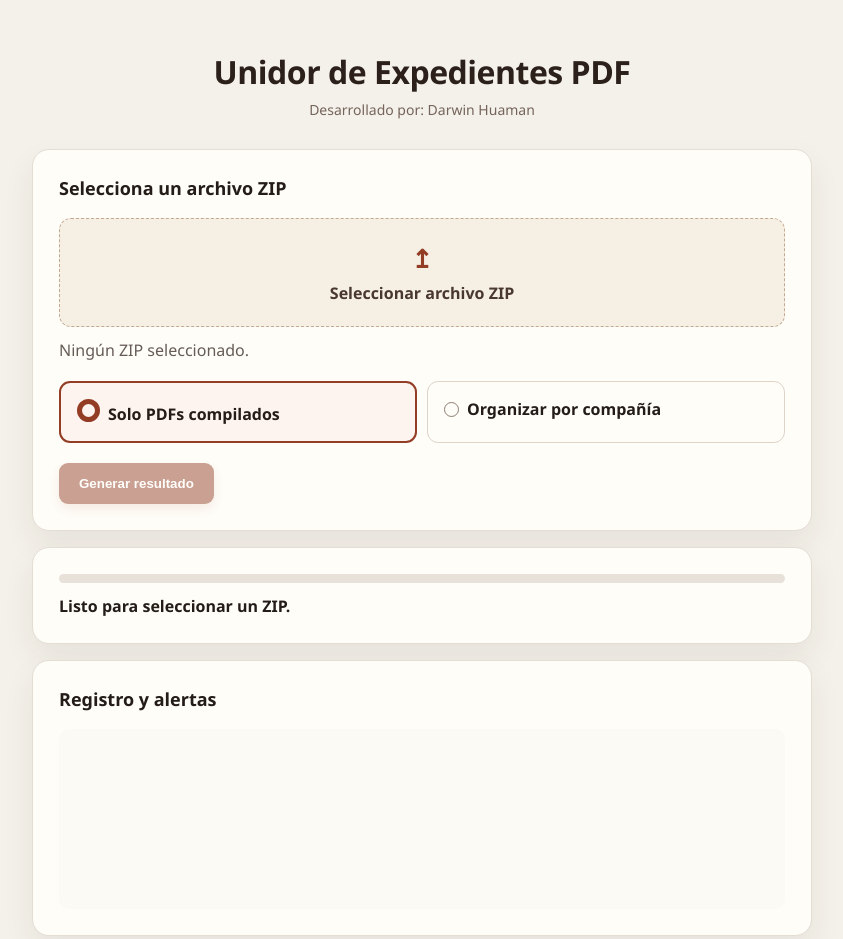
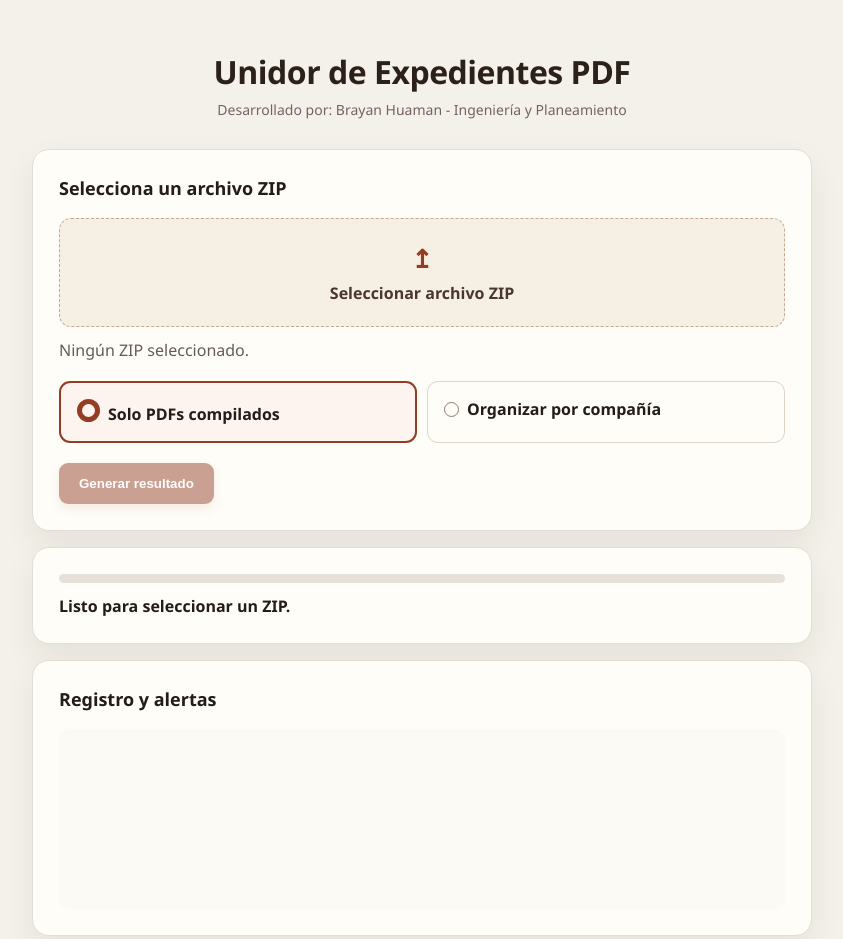
Before and after one commit to Darwinhmn/unidor-expedientes-pdf, a plain HTML site: page index.html in a window 1280 px wide. Shown: the whole page, without its empty margins (218-1061 px from the left). Drawn offline with nearby package versions, Linux system fonts and the light colour scheme.

Commit message:
Update developer name in header section

```diff
--- a/index.html
+++ b/index.html
@@ -8,7 +8,7 @@
 </head>
 <body>
   <main class="app">
-    <header><div><h1>Unidor de Expedientes PDF</h1><p>Desarrollado por: Darwin Huaman</p></div></header>
+    <header><div><h1>Unidor de Expedientes PDF</h1><p>Desarrollado por: Brayan Huaman - Ingeniería y Planeamiento</p></div></header>
     <section class="card">
       <h2>Selecciona un archivo ZIP</h2>
       <label class="picker" for="zipInput"><span>Seleccionar archivo ZIP</span><input id="zipInput" type="file" accept=".zip,application/zip"></label>
```
